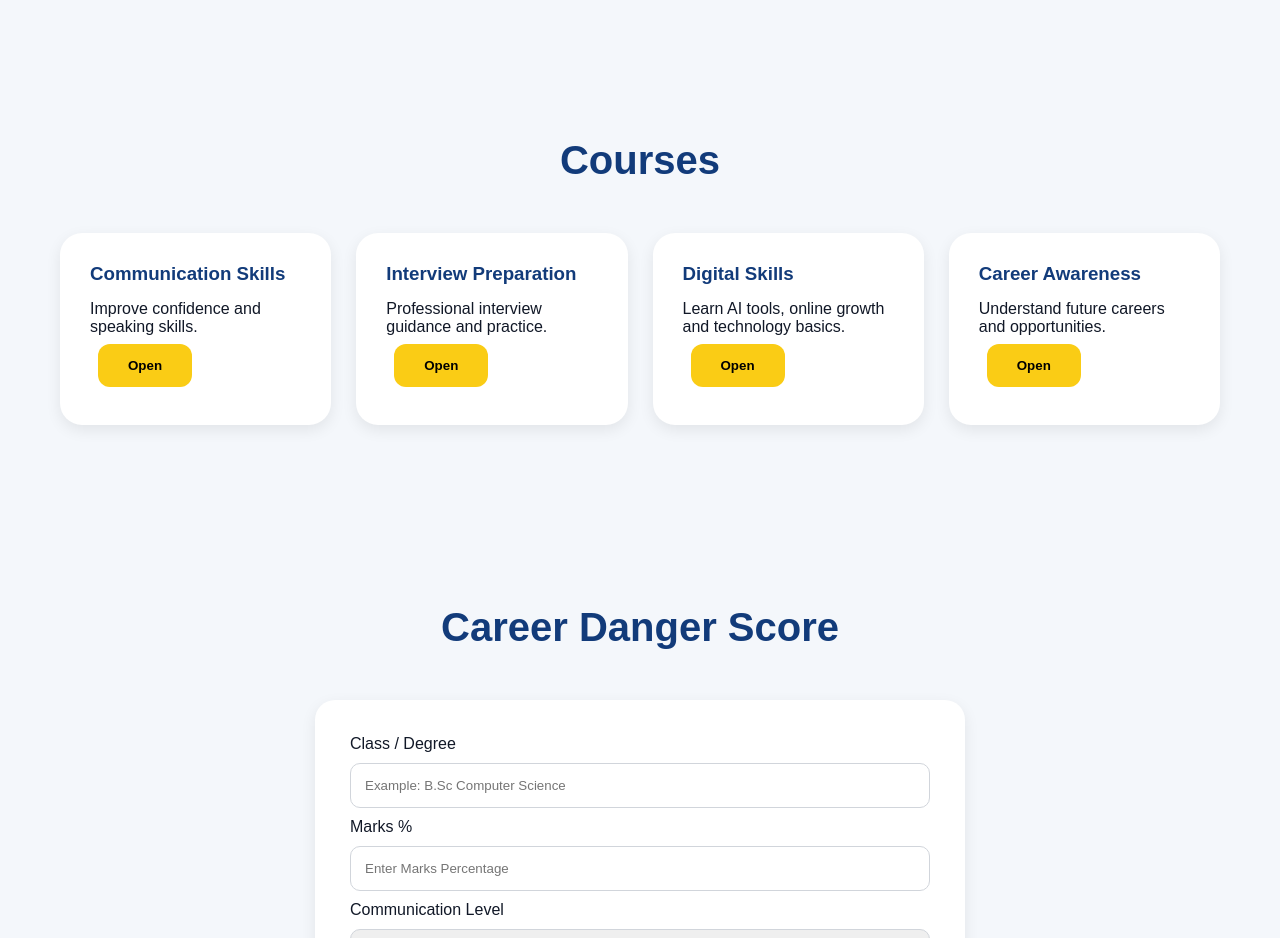
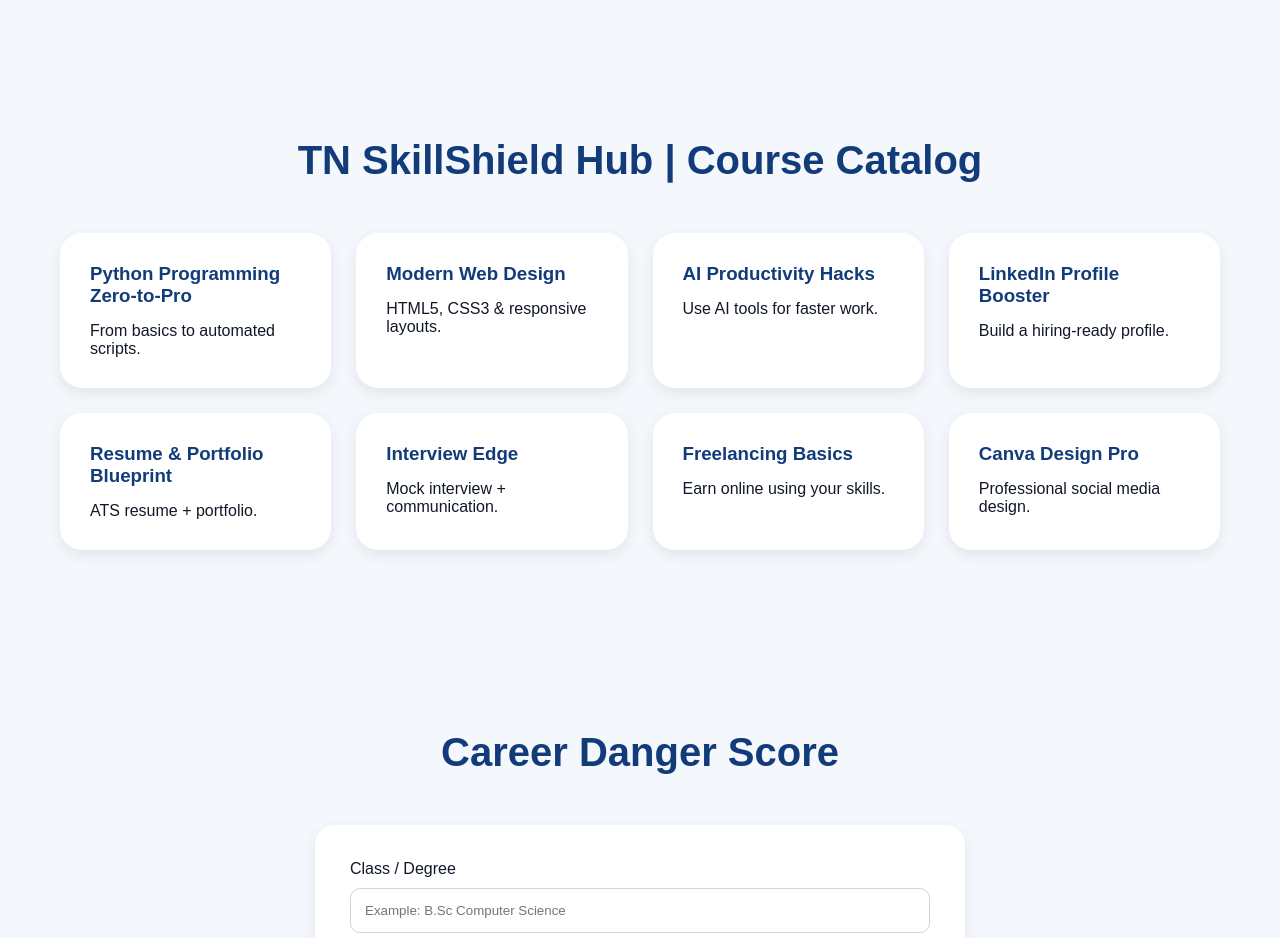
Before and after one commit to TNSkillShieldHub2026/tnskillshieldhub, a plain HTML site: page index.html in a window 1280 px wide. Shown: the part 1160-2098 px from the top of the page. Drawn offline with Linux system fonts and the light colour scheme.

Commit message:
Update index.html

```diff
--- a/index.html
+++ b/index.html
@@ -327,41 +327,55 @@ justify-content:center;
 </div>
 
 </section>
-<!-- COURSES -->
-
 <section id="courses">
-
-<h2 class="title">Courses</h2>
+<h2 class="title">TN SkillShield Hub | Course Catalog</h2>
 
 <div class="grid">
-
-<div class="card">
-<h3>Communication Skills</h3>
-<p>Improve confidence and speaking skills.</p>
-<button class="btn" onclick="alert('Course Coming Soon 🚀')">Open</button>
+<div class="card" onclick="openCourse('Python Programming Zero-to-Pro','Technical Mastery','From basics to building your own automated scripts.','Beginner to Advanced','4 Weeks')">
+<h3>Python Programming Zero-to-Pro</h3><p>From basics to automated scripts.</p>
 </div>
 
-<div class="card">
-<h3>Interview Preparation</h3>
-<p>Professional interview guidance and practice.</p>
-<button class="btn" onclick="alert('Course Coming Soon 🚀')">Open</button>
+<div class="card" onclick="openCourse('Modern Web Design','Technical Mastery','Master HTML5, CSS3, and responsive layouts.','Beginner','3 Weeks')">
+<h3>Modern Web Design</h3><p>HTML5, CSS3 & responsive layouts.</p>
 </div>
 
-<div class="card">
-<h3>Digital Skills</h3>
-<p>Learn AI tools, online growth and technology basics.</p>
-<button class="btn" onclick="alert('Course Coming Soon 🚀')">Open</button>
+<div class="card" onclick="openCourse('AI Productivity Hacks','Technical Mastery','Master ChatGPT, Gemini, and AI tools for 2x faster work.','All Levels','2 Weeks')">
+<h3>AI Productivity Hacks</h3><p>Use AI tools for faster work.</p>
 </div>
 
-<div class="card">
-<h3>Career Awareness</h3>
-<p>Understand future careers and opportunities.</p>
-<button class="btn" onclick="alert('Course Coming Soon 🚀')">Open</button>
+<div class="card" onclick="openCourse('LinkedIn Profile Booster','Career Readiness','Turn your LinkedIn profile into a hiring magnet.','Students & Job Seekers','1 Week')">
+<h3>LinkedIn Profile Booster</h3><p>Build a hiring-ready profile.</p>
 </div>
 
+<div class="card" onclick="openCourse('Resume & Portfolio Blueprint','Career Readiness','Create an ATS-friendly resume and strong portfolio.','Students & Job Seekers','1 Week')">
+<h3>Resume & Portfolio Blueprint</h3><p>ATS resume + portfolio.</p>
 </div>
 
+<div class="card" onclick="openCourse('Interview Edge','Career Readiness','Mock sessions and communication techniques to crack interviews.','Job Seekers','2 Weeks')">
+<h3>Interview Edge</h3><p>Mock interview + communication.</p>
+</div>
+
+<div class="card" onclick="openCourse('Freelancing Basics','Digital Entrepreneurship','Start earning your first ₹1000–₹5000 online using your skills.','Beginners','2 Weeks')">
+<h3>Freelancing Basics</h3><p>Earn online using your skills.</p>
+</div>
+
+<div class="card" onclick="openCourse('Canva Design Pro','Digital Entrepreneurship','Master professional graphic design for social media and business.','Beginners','2 Weeks')">
+<h3>Canva Design Pro</h3><p>Professional social media design.</p>
+</div>
+</div>
 </section>
+
+<div class="overlay" id="courseOverlay"></div>
+<div class="popup" id="coursePopup">
+<h2 id="courseTitle"></h2>
+<p><b>Category:</b> <span id="courseCategory"></span></p>
+<p><b>Duration:</b> <span id="courseDuration"></span></p>
+<p><b>Level:</b> <span id="courseLevel"></span></p>
+<p id="courseDesc" style="margin-top:15px;"></p>
+<a class="btn" href="https://wa.me/918524020966">Join This Course</a>
+<button class="btn" style="background:#e5e7eb;width:100%;" onclick="closeCourse()">Close</button>
+</div>
+
 <!-- DANGER SCORE -->
 
 <section id="danger">
@@ -591,7 +605,20 @@ document.getElementById("result").innerHTML="🚨 High Career Danger Score";
 }
 
 }
+function openCourse(title,category,desc,level,duration){
+document.getElementById("courseTitle").innerHTML=title;
+document.getElementById("courseCategory").innerHTML=category;
+document.getElementById("courseDesc").innerHTML=desc;
+document.getElementById("courseLevel").innerHTML=level;
+document.getElementById("courseDuration").innerHTML=duration;
+document.getElementById("coursePopup").style.display="block";
+document.getElementById("courseOverlay").style.display="block";
+}
 
+function closeCourse(){
+document.getElementById("coursePopup").style.display="none";
+document.getElementById("courseOverlay").style.display="none";
+}
 </script>
 
 </body>
```
